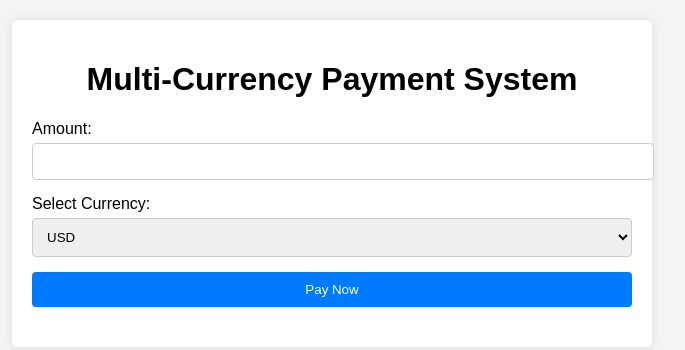
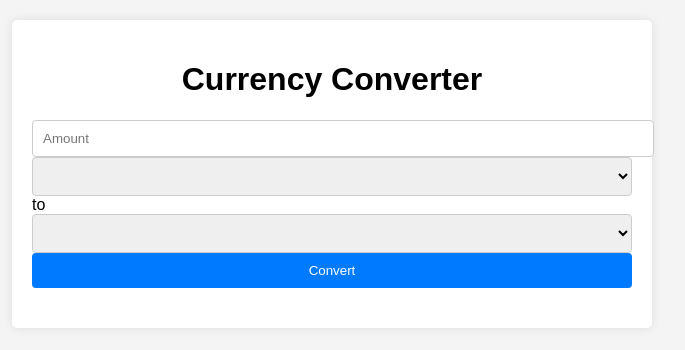
Before and after one commit to khushi858/Multi-Currency-transaction-engine, a plain HTML site: page index.html in a window 1280 px wide. Shown: the whole page, without its empty margins (308-993 px from the left). Drawn offline with Linux system fonts and the light colour scheme.

Commit message:
Update index.html

```diff
--- a/index.html
+++ b/index.html
@@ -8,26 +8,16 @@
 </head>
 <body>
     <div class="container">
-        <h1>Multi-Currency Payment System</h1>
-        <form id="payment-form">
-            <div class="form-group">
-                <label for="amount">Amount:</label>
-                <input type="number" id="amount" name="amount" required>
-            </div>
-            <div class="form-group">
-                <label for="currency">Select Currency:</label>
-                <select id="currency" name="currency" required>
-                    <option value="USD">USD</option>
-                    <option value="EUR">EUR</option>
-                    <option value="GBP">GBP</option>
-                    <option value="INR">INR</option>
-                </select>
-            </div>
-            <button type="submit">Pay Now</button>
-        </form>
+        <h1>Currency Converter</h1>
+        <div class="converter">
+            <input type="number" id="amount" placeholder="Amount" required>
+            <select id="fromCurrency" required></select>
+            <span>to</span>
+            <select id="toCurrency" required></select>
+            <button id="convertButton">Convert</button>
+        </div>
         <div id="result" class="result"></div>
     </div>
-
     <script src="app.js"></script>
 </body>
 </html>
```
